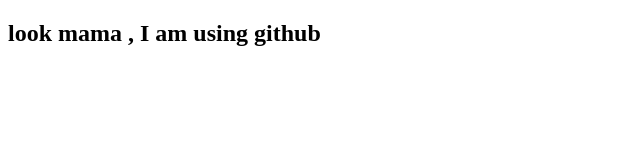
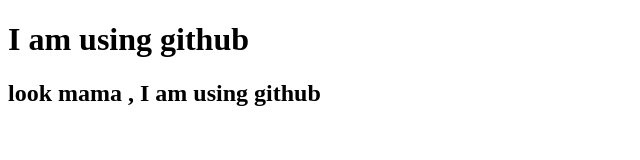
Before and after one commit to mjahmed-wd/my-first-website, a plain HTML site: page index.html in a window 1280 px wide. Shown: the whole page, without its empty margins (0-640 px from the left). Drawn offline with Linux system fonts and the light colour scheme.

Commit message:
added heading

```diff
--- a/index.html
+++ b/index.html
@@ -8,6 +8,7 @@
 </head>
 
 <body>
+    <h1>I am using github</h1>
     <h2>look mama , I am using github</h2>
 </body>
 
```
Also changed, not shown: 1 other file.
